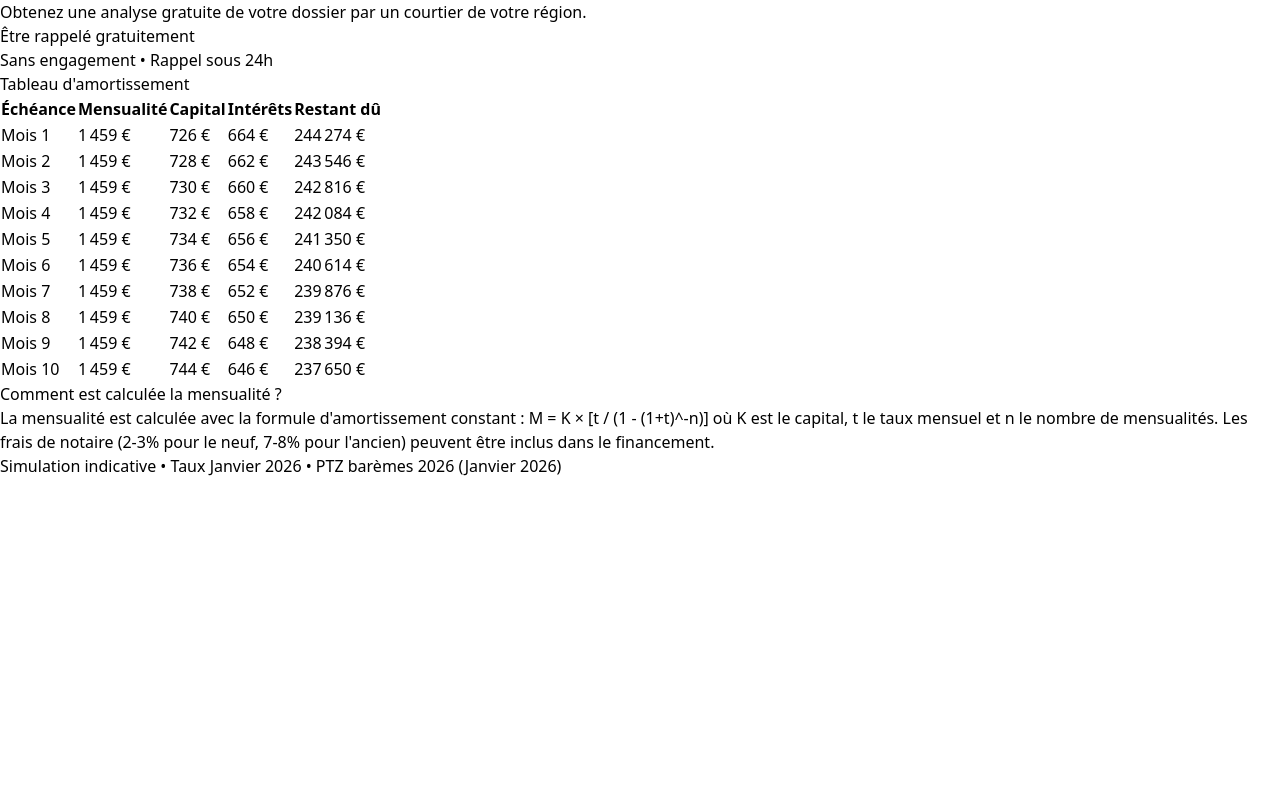
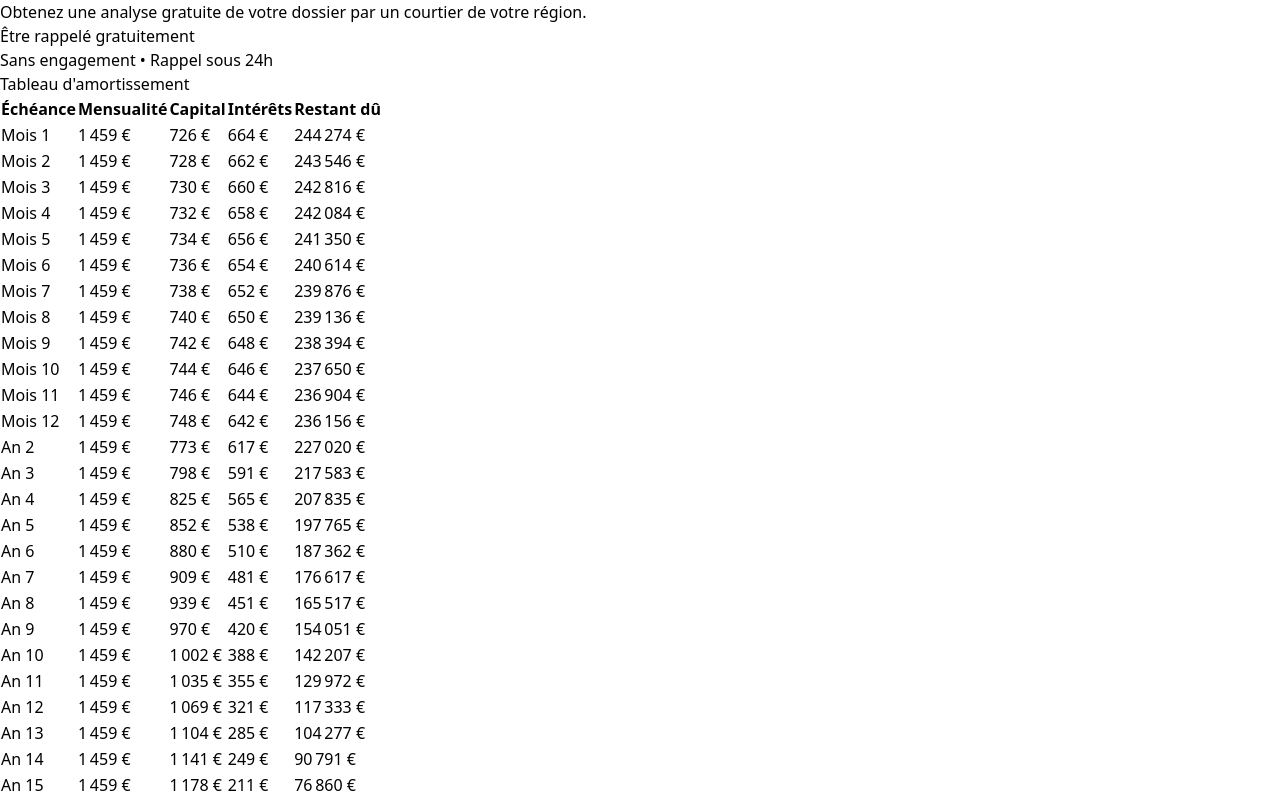
Before and after one commit to Carlo-Carlo-Carlo/calculateur-immo, a React (Vite) app: page / in a window 1280 px wide. Shown: the part 744-1540 px from the top of the page. Before the commit the page ends 1222 px from the top, so only its background shows below. Built offline with nearby package versions, Linux system fonts and the light colour scheme.

Commit message:
Update App.tsx

```diff
--- a/src/App.tsx
+++ b/src/App.tsx
@@ -1153,9 +1153,9 @@ export default function CalculateurPretImmobilier() {
               {/* Tableau d'amortissement */}
 <div className="bg-white rounded-2xl shadow-sm border border-slate-200 p-6">
   <h3 className="text-lg font-bold text-slate-900 mb-4">Tableau d'amortissement</h3>
-                <div className="overflow-x-auto">
+  <div className="overflow-x-auto max-h-96 overflow-y-auto">
     <table className="w-full text-sm">
-                    <thead>
+      <thead className="sticky top-0 bg-white">
         <tr className="border-b-2 border-slate-200">
           <th className="text-left py-3 px-2 text-slate-600 font-medium">Échéance</th>
           <th className="text-right py-3 px-2 text-slate-600 font-medium">Mensualité</th>
@@ -1165,7 +1165,7 @@ export default function CalculateurPretImmobilier() {
         </tr>
       </thead>
       <tbody>
-                      {resultats.tableau.slice(0, 10).map((ligne, i) => (
+        {resultats.tableau.map((ligne, i) => (
           <tr key={i} className="border-b border-slate-100 hover:bg-slate-50">
             <td className="py-2 px-2 font-medium text-slate-900">
               {ligne.mois <= 12 ? `Mois ${ligne.mois}` : `An ${Math.floor(ligne.mois / 12)}`}
```
Lines whose indentation alone changed are shown as unchanged.
